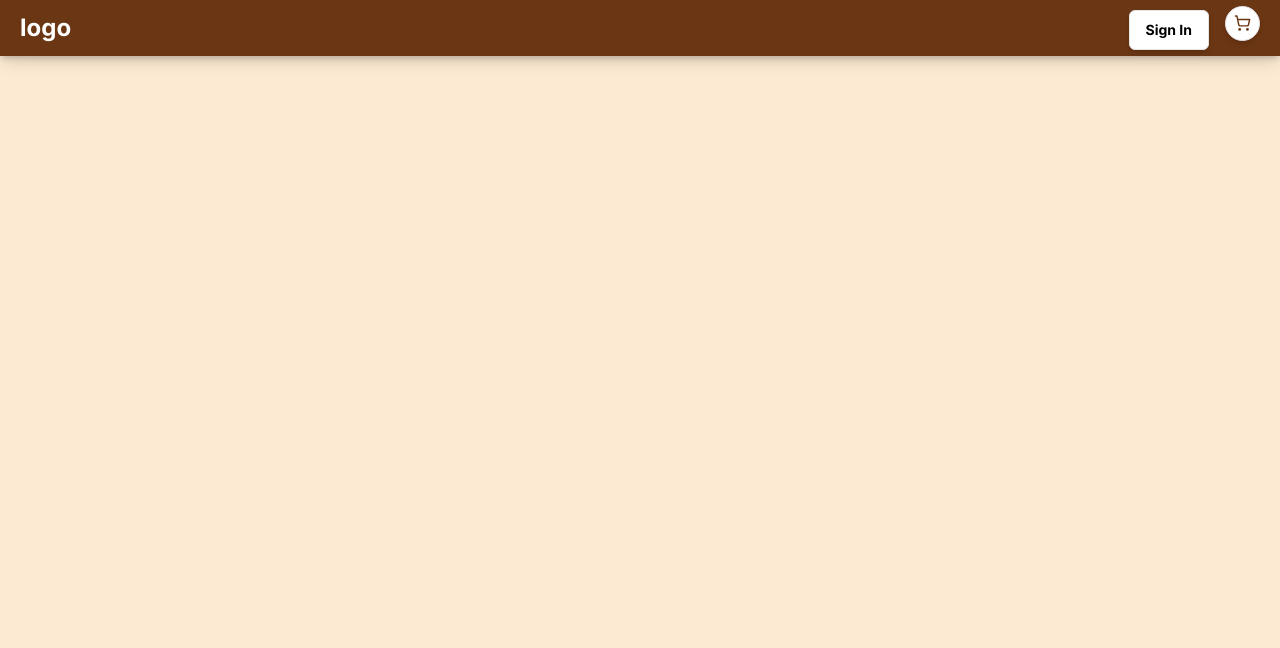
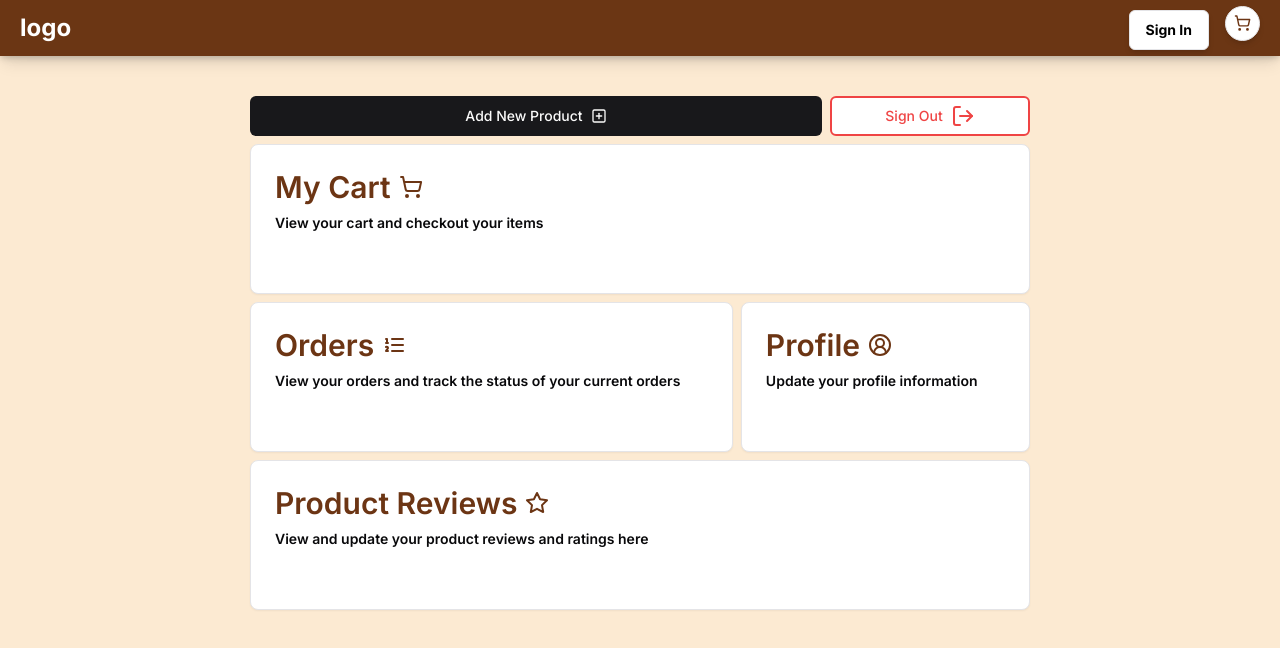
Before and after one commit to mmvergara/diwata-pet-overload, a Next.js app: page /admin/dashboard in a window 1280 px wide. Shown: the top 648 px of the page. Built offline with nearby package versions, Linux system fonts and the light colour scheme; no server answers.

Commit message:
Add UI components and update page layout in AdminDashboardPage

```diff
--- a/app/admin/dashboard/page.tsx
+++ b/app/admin/dashboard/page.tsx
@@ -1,5 +1,92 @@
-const AdminDashboard = () => {
-  return <></>;
+import { Button } from "@/components/ui/button";
+import { Card, CardContent, CardHeader } from "@/components/ui/card";
+import {
+  CircleUserRound,
+  ListOrdered,
+  LogOut,
+  ShoppingCart,
+  SquarePlus,
+  Star,
+  Store,
+} from "lucide-react";
+import Link from "next/link";
+
+const AdminDashboardPage = async () => {
+  return (
+    <main className="px-4 pb-[20vh] pt-[5vh]">
+      <div className="mx-auto flex w-full max-w-[780px] items-center justify-center gap-2 pb-2">
+        <Link href="/admin/products/create" className="grow">
+          <Button className="flex w-full gap-2">
+            {" "}
+            Add New Product <SquarePlus size={16} />
+          </Button>
+        </Link>
+        <Button className="order-red-500 flex max-w-[200px] grow gap-2 rounded-md border-2 border-red-500 bg-white font-medium text-red-500 hover:bg-btnWhitePri">
+          {" "}
+          Sign Out <LogOut />
+        </Button>
+      </div>
+      <section className="mx-auto flex w-full max-w-[780px] flex-wrap items-center justify-center gap-2 text-white">
+        <Link href="/cart" className="grow">
+          <Card className="min-h-[150px] cursor-pointer transition-all hover:bg-slate-100">
+            <CardHeader className="pb-2">
+              <h1 className="flex items-center gap-2 text-3xl font-semibold text-brownPri">
+                My Cart <ShoppingCart />
+              </h1>
+            </CardHeader>
+            <CardContent>
+              <p className="text-sm font-semibold ">
+                View your cart and checkout your items
+              </p>
+            </CardContent>
+          </Card>
+        </Link>
+        <Link href="/orders" className="grow">
+          <Card className="min-h-[150px]  cursor-pointer transition-all hover:bg-slate-100">
+            <CardHeader className="pb-2">
+              <h1 className="flex items-center gap-2 text-3xl font-semibold text-brownPri">
+                Orders <ListOrdered />
+              </h1>
+            </CardHeader>
+            <CardContent>
+              <p className="text-sm font-semibold">
+                View your orders and track the status of your current orders
+              </p>
+            </CardContent>
+          </Card>
+        </Link>
+        {/* Profile */}
+        <Link href="/profile" className="grow">
+          <Card className="min-h-[150px]  cursor-pointer transition-all hover:bg-slate-100">
+            <CardHeader className="pb-2">
+              <h1 className="flex items-center gap-2  text-3xl font-semibold text-brownPri">
+                Profile <CircleUserRound />
+              </h1>
+            </CardHeader>
+            <CardContent>
+              <p className="text-sm font-semibold">
+                Update your profile information
+              </p>
+            </CardContent>
+          </Card>
+        </Link>{" "}
+        <Link href="/profile" className="grow">
+          <Card className="min-h-[150px]  cursor-pointer transition-all hover:bg-slate-100">
+            <CardHeader className="pb-2">
+              <h1 className="flex items-center gap-2  text-3xl font-semibold text-brownPri">
+                Product Reviews <Star />
+              </h1>
+            </CardHeader>
+            <CardContent>
+              <p className="text-sm font-semibold">
+                View and update your product reviews and ratings here
+              </p>
+            </CardContent>
+          </Card>
+        </Link>
+      </section>
+    </main>
+  );
 };
 
-export default AdminDashboard;
+export default AdminDashboardPage;
```
